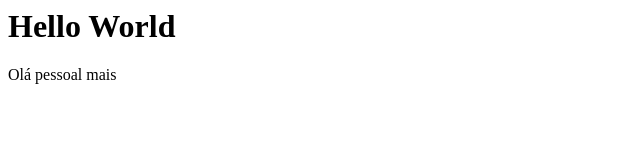
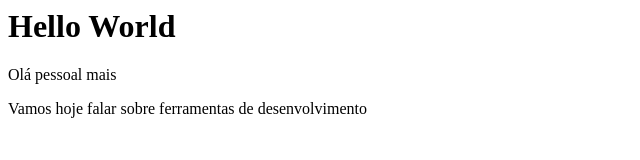
Before and after one commit to cleberleao/dev-web-aula1, a plain HTML site: page index.html in a window 1280 px wide. Shown: the whole page, without its empty margins (0-640 px from the left). Drawn offline with Linux system fonts and the light colour scheme.

Commit message:
frase documents

```diff
--- a/index.html
+++ b/index.html
@@ -4,6 +4,7 @@
 <body>
 <h1>Hello World</h1>
 <p>Olá pessoal mais</p>
+<p>Vamos hoje falar sobre ferramentas de desenvolvimento </p>
 <a></a>
 </body>
 </html>
```
